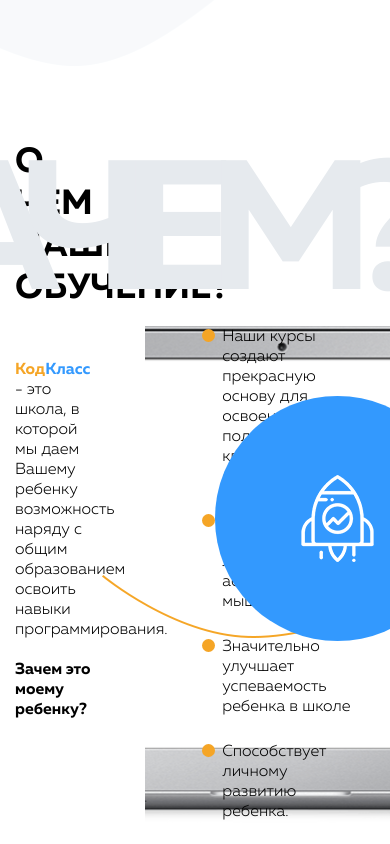
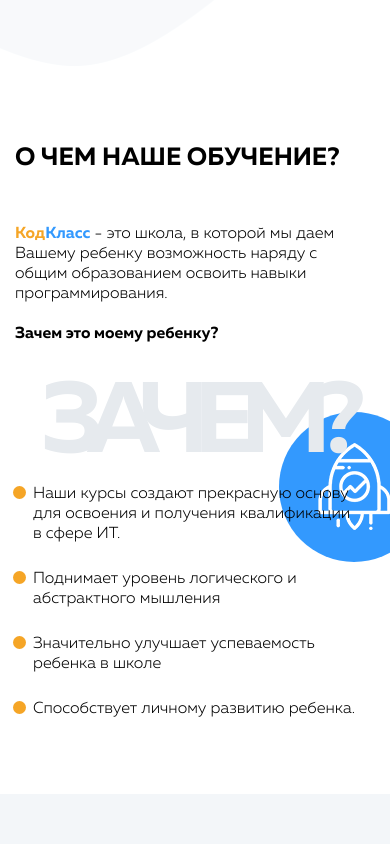
Before and after one commit to RomanLou/codeclass, a plain HTML site: page index.html in a window 390 px wide. Shown: the part 1280-2124 px from the top of the page. Drawn offline with Linux system fonts and the light colour scheme; some packages are replaced by stand-ins of ours.

Commit message:
adaptive: about, footer

```diff
--- a/css/stylesm.css
+++ b/css/stylesm.css
@@ -1,13 +1 @@
-
-.courses__wrapper {
-    position: relative;
-    min-height: 478px;
-}
-
-.courses_slider-item {
-    position: absolute;
-    opacity: 0;
-}
-.courses_slider-item.active {
-    opacity: 1;
-}
+//разнес по модулям
--- a/index.html
+++ b/index.html
@@ -5,6 +5,7 @@
 	<meta charset="UTF-8">
 	<meta name="description" content="КодКласс">
 	<meta name="author" content="Lou">
+	<meta name="viewport" content="width=device-width, initial-scale=1, maximum-scale=1, minimum-scale=1">
 	<title>КодКласс</title>
 
 	<link rel="icon" href="images/favicon.png">
@@ -63,12 +64,12 @@
 	<section class="about">
 		<div class="container">
 			<div class="row">
-				<div class="col-4">
+				<div class="col-12 col-lg-4">
 					<h2 class="main-title">О чем наше  обучение?</h2>
 					<p class="about__description"><span class="orange">Код</span><span class="blue">Класс</span> - это школа, в которой мы даем Вашему ребенку возможность наряду с общим образованием освоить навыки программирования.</p>
 					<p class="about__description"><span class="bold">Зачем это моему ребенку?</span></p>
 				</div>
-				<div class="col-8">
+				<div class="col-12 col-lg-8">
 					<div class="about__list-wrapper">
 						<p class="about__list-title">зачем?</p>
 						<ul class="about__list about__arrow">
@@ -511,13 +512,13 @@
 	<footer class="footer">
 		<div class="container">
 			<div class="row">
-				<div class="col-2">
+				<div class="col-12 col-md-3 col-lg-2">
 					<a href="#" class="footer__logo">
 						<img class="logo-img" src="images/logo.png" alt="logo">
 					</a>
 					<p class="footer__info">Сеть школ программирования для детей от 5 до 16 лет</p>
 				</div>
-				<div class="offset-1 col-4">
+				<div class="col-12 col-md-6 offset-lg-1 col-lg-4 ">
 					<ul class="footer__menu">
 						<li class="footer__menu-item"><a href="#" class="footer__menu-link">франшиза</a></li>
 						<li class="footer__menu-item"><a href="#" class="footer__menu-link">оплата</a></li>
@@ -527,7 +528,7 @@
 						<li class="footer__menu-item"><a href="#" class="footer__menu-link">онлайн обучение</a></li>
 					</ul>
 				</div>
-				<div class="offset-2 col-3">
+				<div class="col-12 col-md-3 offset-lg-2 col-lg-3">
 					<ul class="footer__contacts">
 						<li class="footer__phone">
 							<a href="tel:+75545554554" class="footer__contact-link">+7 (554) 555-45-54</a>
--- a/scss/layout/_general.scss
+++ b/scss/layout/_general.scss
@@ -101,6 +101,16 @@ body {
 		z-index: 3;
 		position: relative;
 	}
+
+	@media (max-width: 960px) {
+		font-size: 30px;
+		line-height: 37px;
+	}
+
+	@media (max-width: 480px) {
+		font-size: 25px;
+		line-height: 32px;
+	}
 }
 
 .magazine {
--- a/scss/modules/_about.scss
+++ b/scss/modules/_about.scss
@@ -18,6 +18,17 @@
 			width: 120%;
 			background: url('../images/background/bg-notebook.png') no-repeat center center;
 			padding: 200px 0 175px;
+
+			@media (max-width: 960px) {
+				width: 100%;
+				margin-top: 40px;
+			}
+
+			@media (max-width: 480px) {
+				background: none;
+				padding-top: 100px;
+				padding-bottom: 50px;
+			}
 		}
 
 		&-title {
@@ -27,12 +38,35 @@
 			letter-spacing: -28px;
 			text-transform: uppercase;
 			color: #e6eaee;
+
+			@media (max-width: 960px) {
+				top: 140px;
+				right: 10%;
+			}
+
+			@media (max-width: 480px) {
+				font-size: 100px;
+				letter-spacing: -15px;
+				top: 70px;
+				z-index: 1;
+			}
 		}
 	}
 
 	&__list {
 		margin-left: 28%;
 		margin-right: 23%;
+
+		@media (max-width: 960px) {
+			margin-left: 15%;
+		}
+
+		@media (max-width: 480px) {
+			position: relative;
+			margin-left: 5%;
+			margin-right: 5%;
+			z-index: 1;
+		}
 
 		&-item {
 			margin-bottom: 25px;
@@ -55,7 +89,11 @@
 			content: '';
 			@include size(318px, 63px);
 			@include pos($t: 50%, $l: -90%);
-			background: url('../images/arrow-right.png')
+			background: url('../images/arrow-right.png');
+
+			@media (max-width: 960px) {
+				display: none;
+			}
 		}
 	}
 
@@ -64,5 +102,17 @@
 		@include pos($t: 30%, $r: -27%);
 		background: $blue url('../images/icons/rocket.png') no-repeat center center;
 		border-radius: 50%;
+
+		@media (max-width: 960px) {
+			@include size(200px);
+			top: 55%;
+			right: -5%;
+		}
+
+		@media (max-width: 480px) {
+			@include size(150px);
+			top: 15%;
+			right: -10%;
+		}
 	}
 }
--- a/scss/modules/_courses.scss
+++ b/scss/modules/_courses.scss
@@ -56,6 +56,8 @@
 		border-radius: 5px;
 		box-shadow: 0 6px 84px 0 rgba(172, 178, 185 , .16);
 		position: relative;
+    	min-height: 478px;
+
 
 		&-subtitle {
 			font-weight: 700;
@@ -165,4 +167,13 @@
 			border-color: transparent transparent transparent #d78d17;
 		}
 	}
+
+	&_slider-item {
+		position: absolute;
+		opacity: 0;
+
+		&.active {
+			opacity: 1;
+		}
+	}
 }
--- a/scss/modules/_menu.scss
+++ b/scss/modules/_menu.scss
@@ -22,6 +22,7 @@
 		background: #fff;
 		padding: 60px 50px;
 		z-index: 100;
+		box-shadow: 0 17px 60px 0 rgba(62, 64, 69, .15);
 		visibility: hidden;
 
 		&:before {
--- a/scss/modules/_slider.scss
+++ b/scss/modules/_slider.scss
@@ -21,6 +21,14 @@
 			min-width: 100%;
 			max-width: auto;
 			border-radius: 5px;
+		}
+
+		@media (max-width: 960px) {
+			height: 300px;
+		}
+
+		@media (max-width: 480px) {
+			height: 250px;
 		}
 	}
 
```
Also changed, not shown: css/styles.min.css, 1 other file.
